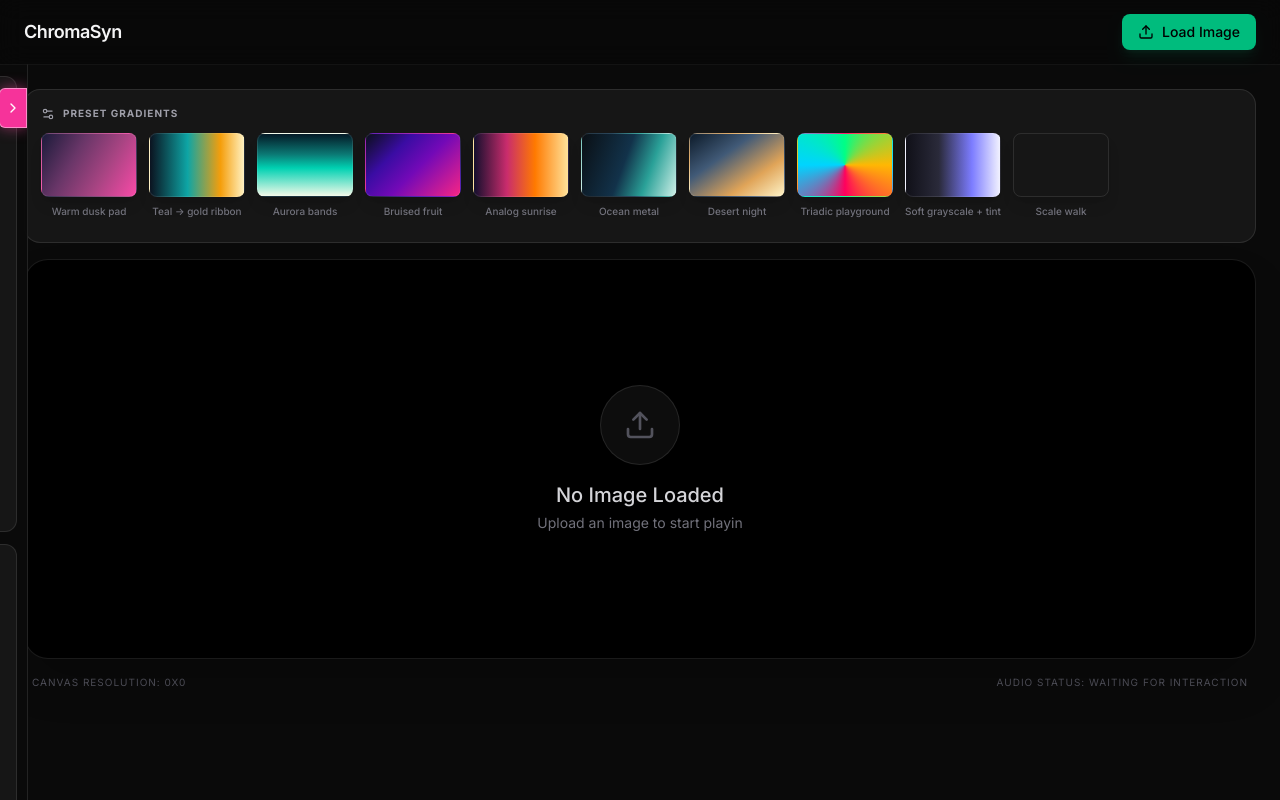
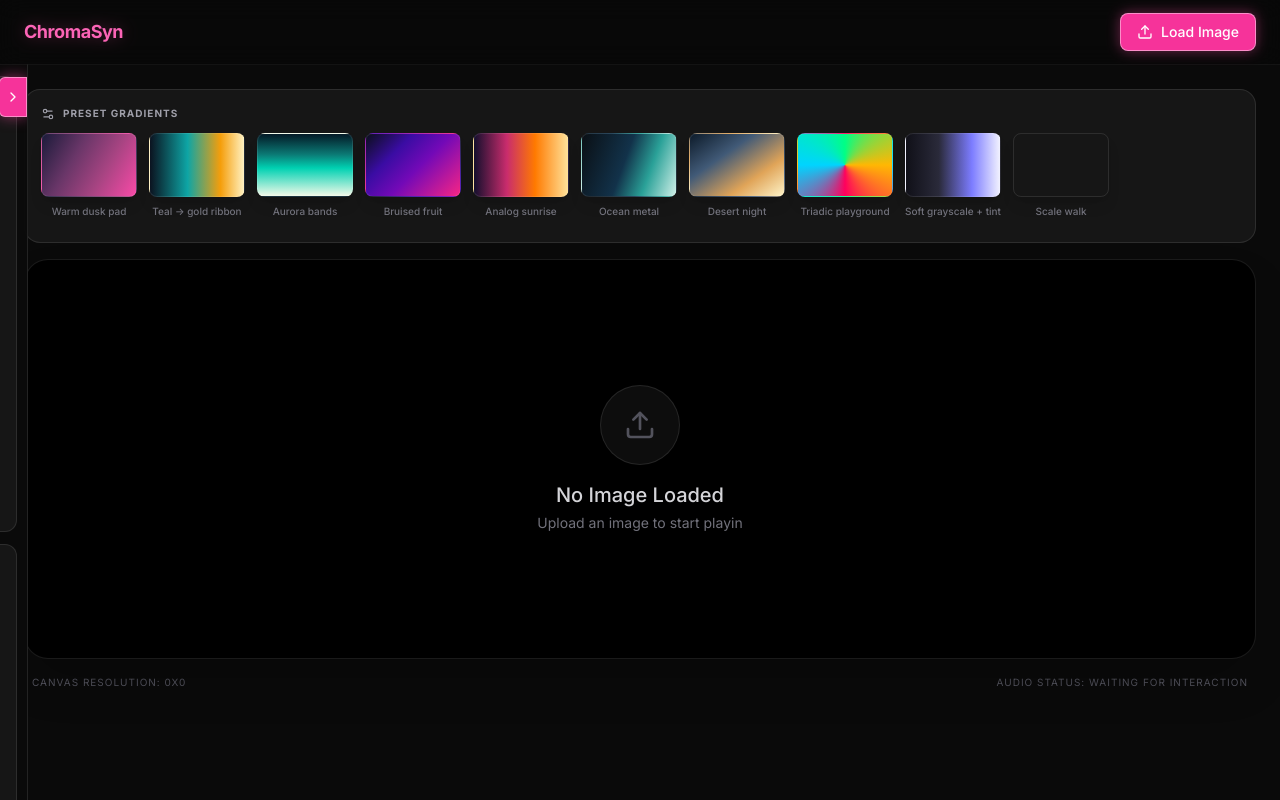
Before and after one commit to OliviaLaBorde/ChromaSyn, a React (Vite) app: page / in a window 1280 px wide. Built offline with nearby package versions, Linux system fonts and the light colour scheme.

Commit message:
slight UI adjustments

```diff
--- a/src/App.tsx
+++ b/src/App.tsx
@@ -1,5 +1,5 @@
 import React, { useState, useRef, useEffect, useCallback, useMemo } from 'react';
-import { Upload, Music, Settings2, Info, ChevronDown, ChevronLeft, ChevronRight } from 'lucide-react';
+import { Upload, Music, Settings2, Info, ChevronDown, ChevronLeft, ChevronRight, Lock } from 'lucide-react';
 import { motion, AnimatePresence } from 'motion/react';
 import { useMidiOutput } from './useMidiOutput';
 
@@ -954,11 +954,11 @@ export default function App() {
       <header className="border-b border-white/5 bg-black/20 backdrop-blur-md sticky top-0 z-50">
         <div className="max-w-7xl mx-auto px-6 h-16 flex items-center justify-between">
           <div className="flex items-center gap-3">
-            <h1 className="text-lg font-semibold tracking-tight">ChromaSyn</h1>
+            <h1 className="text-lg font-bold tracking-tight text-pink-400 drop-shadow-[0_0_8px_rgba(236,72,153,0.35)]">ChromaSyn</h1>
           </div>
 
           <div className="flex items-center gap-4">
-            <label className="flex items-center gap-2 px-4 py-2 bg-emerald-500 hover:bg-emerald-400 text-black rounded-lg cursor-pointer transition-all active:scale-95 font-medium text-sm shadow-lg shadow-emerald-500/10">
+            <label className="flex items-center gap-2 px-4 py-2 bg-pink-500 hover:bg-pink-400 text-white rounded-lg cursor-pointer transition-all active:scale-95 font-medium text-sm border border-pink-300/80 shadow-[0_0_14px_rgba(236,72,153,0.45)]">
               <Upload className="w-4 h-4" />
               <span>Load Image</span>
               <input type="file" className="hidden" accept="image/*" onChange={handleImageUpload} />
@@ -982,11 +982,11 @@ export default function App() {
           <button
             type="button"
             onClick={() => setIsSidebarPinned((prev) => !prev)}
-            className="absolute right-0 top-6 h-10 w-7 rounded-l-md bg-pink-500 border border-pink-300/80 shadow-[0_0_14px_rgba(236,72,153,0.55)] flex items-center justify-center text-white hover:bg-pink-400 hover:shadow-[0_0_18px_rgba(244,114,182,0.75)]"
+            className="absolute right-0 top-[13px] h-10 w-7 rounded-l-md bg-pink-500 border border-pink-300/80 shadow-[0_0_14px_rgba(236,72,153,0.55)] flex items-center justify-center text-white hover:bg-pink-400 hover:shadow-[0_0_18px_rgba(244,114,182,0.75)]"
             title={isSidebarPinned ? 'Unpin Controls' : 'Pin Controls'}
             aria-label={isSidebarPinned ? 'Unpin Controls' : 'Pin Controls'}
           >
-            {isSidebarOpen ? <ChevronLeft className="w-4 h-4" /> : <ChevronRight className="w-4 h-4" />}
+            {isSidebarPinned ? <Lock className="w-4 h-4" /> : isSidebarOpen ? <ChevronLeft className="w-4 h-4" /> : <ChevronRight className="w-4 h-4" />}
           </button>
 
           {/* live data feed */}
```
